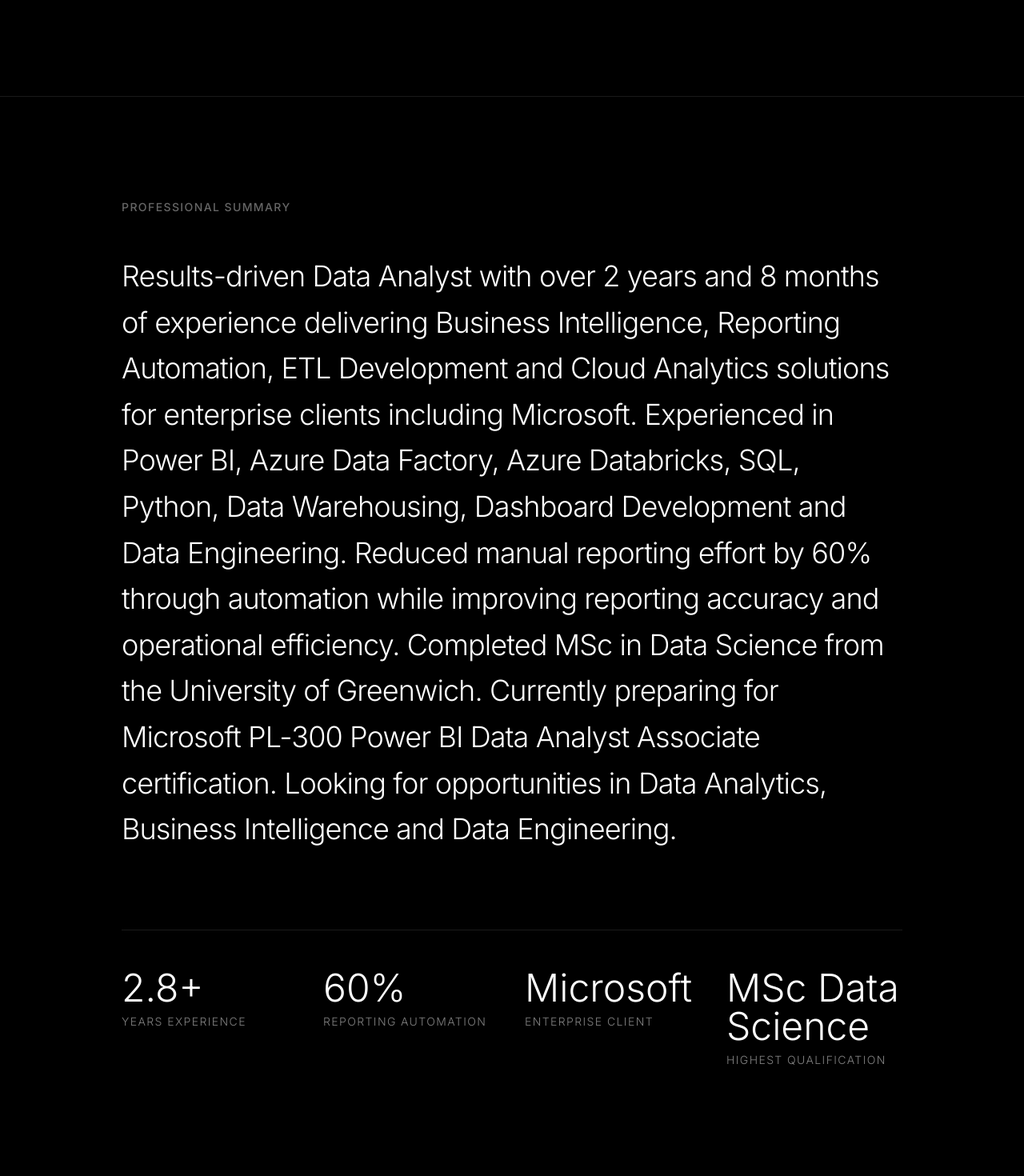
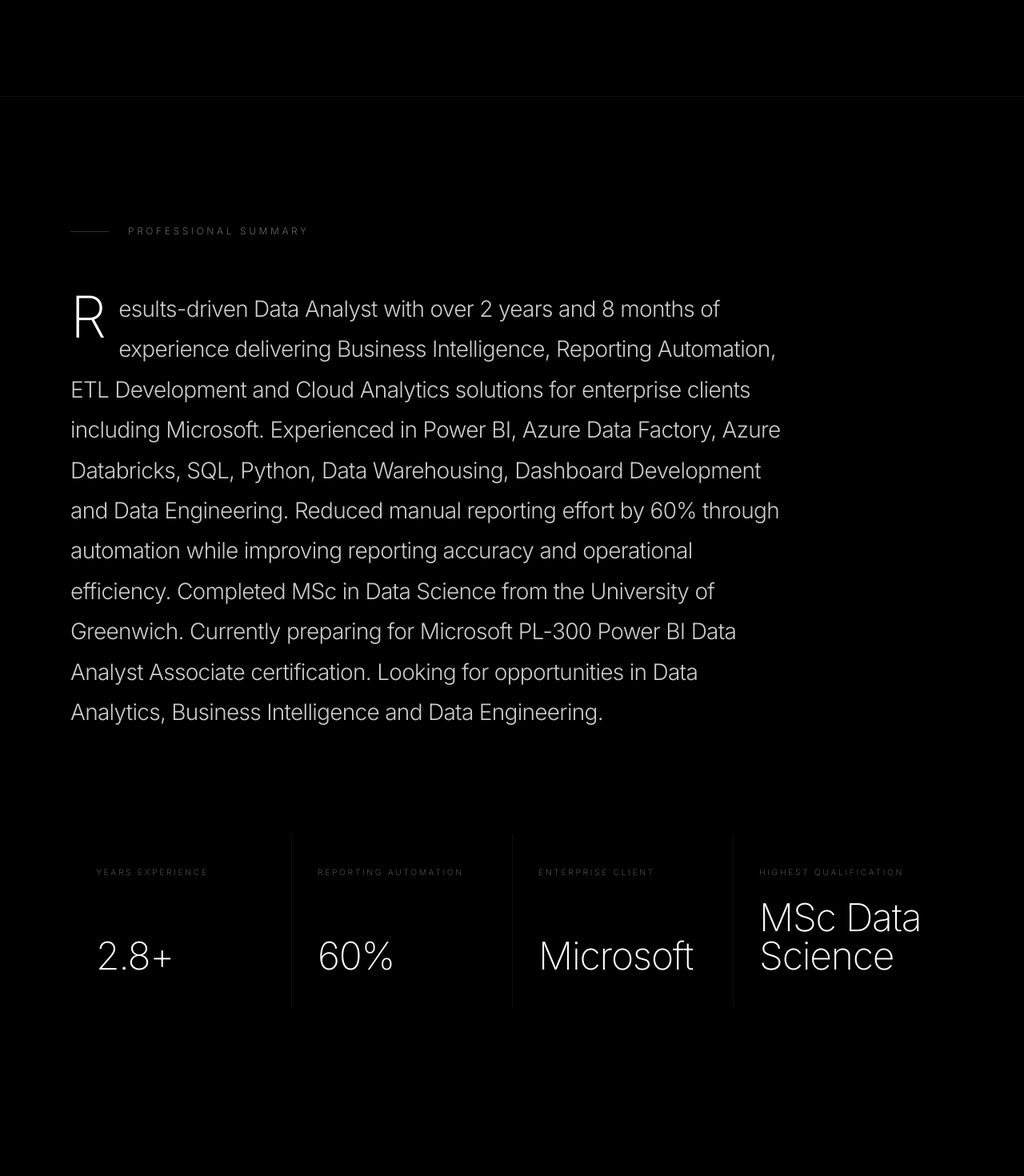
Before and after one commit to asiffmahmad/mohith, a Next.js app: page / in a window 1280 px wide. Shown: the part 680-2150 px from the top of the page at 80% size. Built offline with nearby package versions, Linux system fonts and the light colour scheme.

Commit message:
Redesign Professional Summary with animated counters and editorial layout

```diff
--- a/src/sections/summary.tsx
+++ b/src/sections/summary.tsx
@@ -1,34 +1,123 @@
 "use client";
 
-import { motion } from "framer-motion";
+import { motion, useInView } from "framer-motion";
+import { useRef, useEffect, useState } from "react";
 import about from "@/data/about.json";
 
+function AnimatedNumber({ value }: { value: string }) {
+  const ref = useRef<HTMLSpanElement>(null);
+  const isInView = useInView(ref, { once: true });
+  const [display, setDisplay] = useState("0");
+
+  useEffect(() => {
+    if (!isInView) return;
+
+    // Extract numeric part
+    const numMatch = value.match(/[\d.]+/);
+    if (!numMatch) {
+      setDisplay(value);
+      return;
+    }
+
+    const target = parseFloat(numMatch[0]);
+    const prefix = value.slice(0, value.indexOf(numMatch[0]));
+    const suffix = value.slice(value.indexOf(numMatch[0]) + numMatch[0].length);
+    const hasDecimal = numMatch[0].includes(".");
+    const duration = 1500;
+    const startTime = Date.now();
+
+    const animate = () => {
+      const elapsed = Date.now() - startTime;
+      const progress = Math.min(elapsed / duration, 1);
+      // Ease out cubic
+      const eased = 1 - Math.pow(1 - progress, 3);
+      const current = target * eased;
+
+      if (hasDecimal) {
+        setDisplay(`${prefix}${current.toFixed(1)}${suffix}`);
+      } else {
+        setDisplay(`${prefix}${Math.round(current)}${suffix}`);
+      }
+
+      if (progress < 1) {
+        requestAnimationFrame(animate);
+      }
+    };
+
+    requestAnimationFrame(animate);
+  }, [isInView, value]);
+
+  return <span ref={ref}>{display}</span>;
+}
+
 export function Summary() {
+  const containerVariants = {
+    hidden: { opacity: 0 },
+    visible: {
+      opacity: 1,
+      transition: { staggerChildren: 0.15, delayChildren: 0.2 },
+    },
+  };
+
+  const itemVariants = {
+    hidden: { opacity: 0, y: 20 },
+    visible: {
+      opacity: 1,
+      y: 0,
+      transition: { duration: 0.8, ease: [0.16, 1, 0.3, 1] },
+    },
+  };
+
   return (
-    <section id="summary" className="py-32 relative bg-black border-t border-white/10">
-      <div className="container mx-auto px-6 max-w-5xl">
+    <section id="summary" className="py-40 relative bg-black border-t border-white/[0.06]">
+      <div className="container mx-auto px-6 max-w-6xl">
         <motion.div
-          initial={{ opacity: 0, y: 20 }}
-          whileInView={{ opacity: 1, y: 0 }}
-          viewport={{ once: true }}
-          className="flex flex-col items-start"
+          variants={containerVariants}
+          initial="hidden"
+          whileInView="visible"
+          viewport={{ once: true, margin: "-100px" }}
         >
-          <h2 className="text-sm font-medium tracking-widest uppercase text-white/40 mb-12">
+          {/* Section Label */}
+          <motion.div variants={itemVariants} className="mb-16 flex items-center gap-6">
+            <div className="w-12 h-px bg-white/20" />
+            <h2 className="text-xs font-light tracking-[0.3em] uppercase text-white/40">
               Professional Summary
             </h2>
+          </motion.div>
 
-          <p className="text-xl md:text-3xl lg:text-4xl text-white font-light leading-[1.6] tracking-tight mb-24">
-            {about.summary}
+          {/* Main Summary Text — editorial style with highlighted first letter */}
+          <motion.div variants={itemVariants} className="mb-32">
+            <p className="text-lg md:text-2xl lg:text-[1.75rem] text-white/80 font-light leading-[1.8] tracking-tight max-w-4xl">
+              <span className="text-5xl md:text-7xl font-extralight text-white float-left mr-4 mt-1 leading-[0.85]">
+                {about.summary.charAt(0)}
+              </span>
+              {about.summary.slice(1)}
             </p>
+          </motion.div>
 
-          <div className="grid grid-cols-2 md:grid-cols-4 gap-8 w-full border-t border-white/10 pt-12">
+          {/* Statistics Grid */}
+          <motion.div variants={itemVariants}>
+            <div className="grid grid-cols-2 lg:grid-cols-4 gap-0">
               {about.statistics.map((stat, i) => (
-              <div key={i} className="flex flex-col">
-                <span className="text-3xl md:text-5xl font-light text-white mb-2">{stat.value}</span>
-                <span className="text-sm tracking-widest uppercase text-white/50">{stat.label}</span>
-              </div>
+                <motion.div
+                  key={i}
+                  variants={itemVariants}
+                  className="group relative py-10 px-8 border-l border-white/[0.06] first:border-l-0 flex flex-col justify-between"
+                >
+                  {/* Hover glow */}
+                  <div className="absolute inset-0 bg-white/[0.01] opacity-0 group-hover:opacity-100 transition-opacity duration-500" />
+
+                  <span className="text-[0.65rem] tracking-[0.25em] uppercase text-white/30 mb-6 relative z-10">
+                    {stat.label}
+                  </span>
+
+                  <span className="text-3xl md:text-4xl lg:text-5xl font-extralight text-white tracking-tight relative z-10">
+                    <AnimatedNumber value={stat.value} />
+                  </span>
+                </motion.div>
               ))}
             </div>
+          </motion.div>
         </motion.div>
       </div>
     </section>
```
Lines whose indentation alone changed are shown as unchanged.
